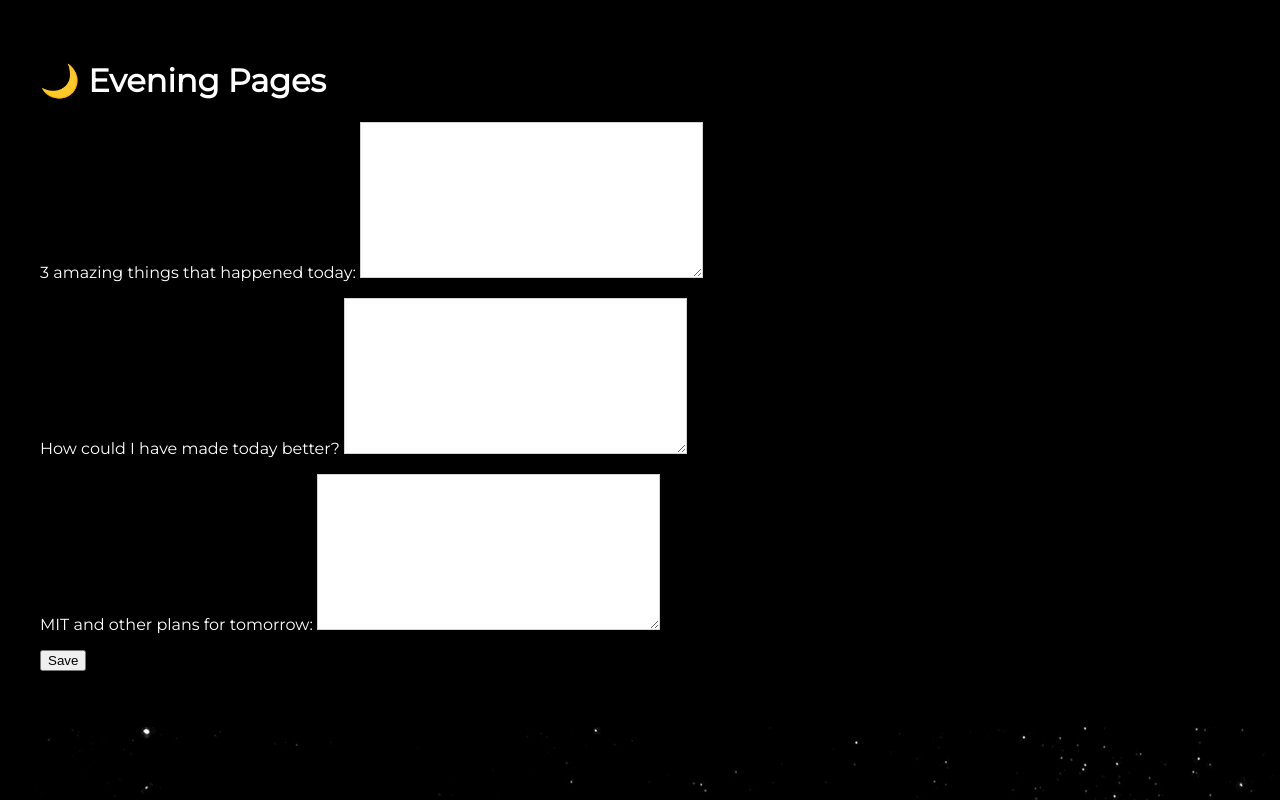
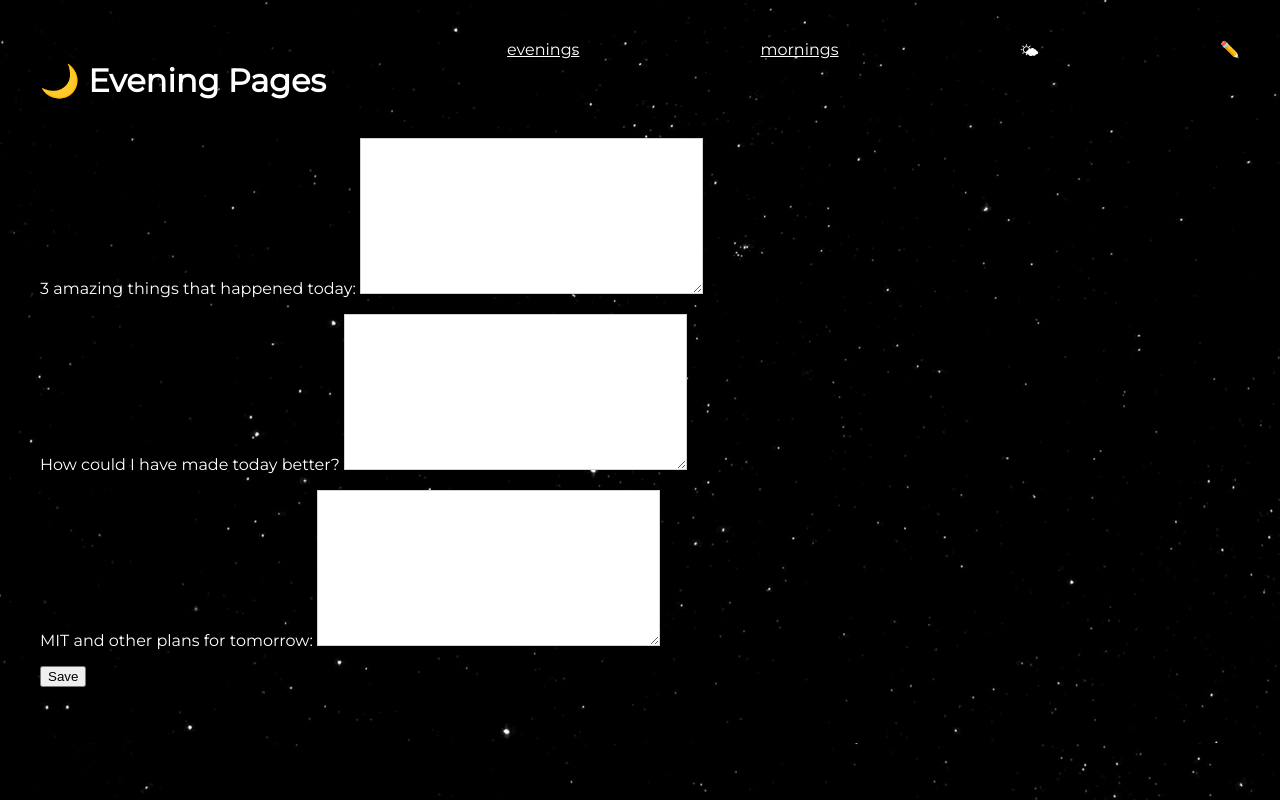
Before and after one commit to martin-martin/django-daily, a Django app: page /write/evening in a window 1280 px wide. Run offline with Django 3.2, Linux system fonts and the light colour scheme; the visitor is signed in with stand-in values (Sample User, id 1).

Commit message:
Add links, fix background

```diff
--- a/prompts/templates/prompts/evening.html
+++ b/prompts/templates/prompts/evening.html
@@ -1,10 +1,16 @@
 {% extends "base.html" %}
 
 {% block content %}
+
     <div class="stars">
     <div class="evening">
-
-        <h1>🌙 Evening Pages</h1>
+        <div class="list-nav">
+            <h1>🌙 Evening Pages</h1>
+            <a href="{% url 'prompts:evening_list' %}">evenings</a>
+            <a href="{% url 'prompts:morning_list' %}">mornings</a>
+            <a href="{% url 'prompts:morning' %}" class="icon-link">🌤</a>
+            <a href="{% url 'canvas:write' %}" class="icon-link">✏️</a>
+        </div>
 
         <form method="post">{% csrf_token %}
             {{ form.as_p }}
@@ -12,4 +18,5 @@
         </form>
     </div>
     </div>
+
 {% endblock %}
--- a/prompts/templates/prompts/evening_list.html
+++ b/prompts/templates/prompts/evening_list.html
@@ -1,10 +1,14 @@
 {% extends "base.html" %}
 
 {% block content %}
+
+    <div class="stars">
     <div class="evening">
     <div class="list-nav">
         <h1>🌙 Evening Pages</h1>
         <a href="{% url 'prompts:morning_list' %}">Morning Entries</a>
+        <a href="{% url 'prompts:morning' %}" class="icon-link">🌤</a>
+        <a href="{% url 'canvas:write' %}" class="icon-link">✏️</a>
     </div>
     {% for evening_page in object_list %}
         <p>{{ evening_page.pub_date }}</p>
@@ -17,4 +21,6 @@
         <hr>
     {% endfor %}
     </div>
+    </div>
+
 {% endblock %}
--- a/prompts/templates/prompts/morning_list.html
+++ b/prompts/templates/prompts/morning_list.html
@@ -1,10 +1,13 @@
 {% extends "base.html" %}
 
 {% block content %}
+
     <div class="morning">
     <div class="list-nav">
         <h1>🌤 Morning Pages</h1>
         <a href="{% url 'prompts:evening_list' %}">Evening Entries</a>
+        <a href="{% url 'prompts:evening' %}" class="icon-link">🌙</a>
+        <a href="{% url 'canvas:write' %}" class="icon-link">✏️</a>
     </div>
     {% for morning_page in object_list %}
         <p>{{ morning_page.pub_date }}</p>
@@ -17,4 +20,5 @@
         <hr>
     {% endfor %}
     </div>
+
 {% endblock %}
--- a/static/style.css
+++ b/static/style.css
@@ -86,7 +86,7 @@ footer {
 
 .evening {
     color: white;
-    background-color: black;
+    background:#000 url(images/stars.png);
     padding: 40px;
 }
 
@@ -102,3 +102,7 @@ strong {
     font-size: 1.2em;
     font-weight: bolder;
 }
+
+.icon-link {
+    text-decoration: none;
+}
```
Also changed, not shown: prompts/templates/prompts/morning.html (+9 -2 lines).
